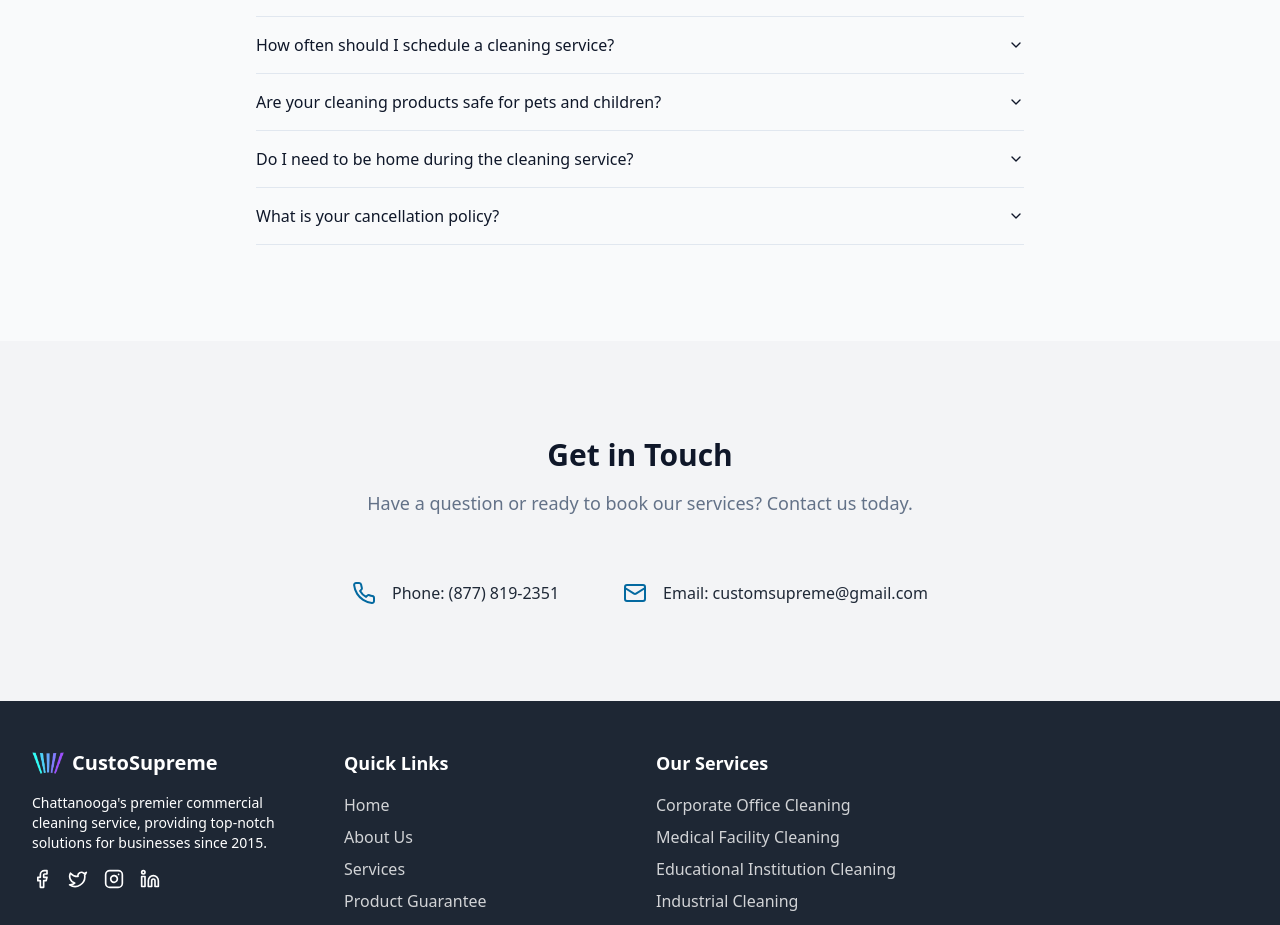
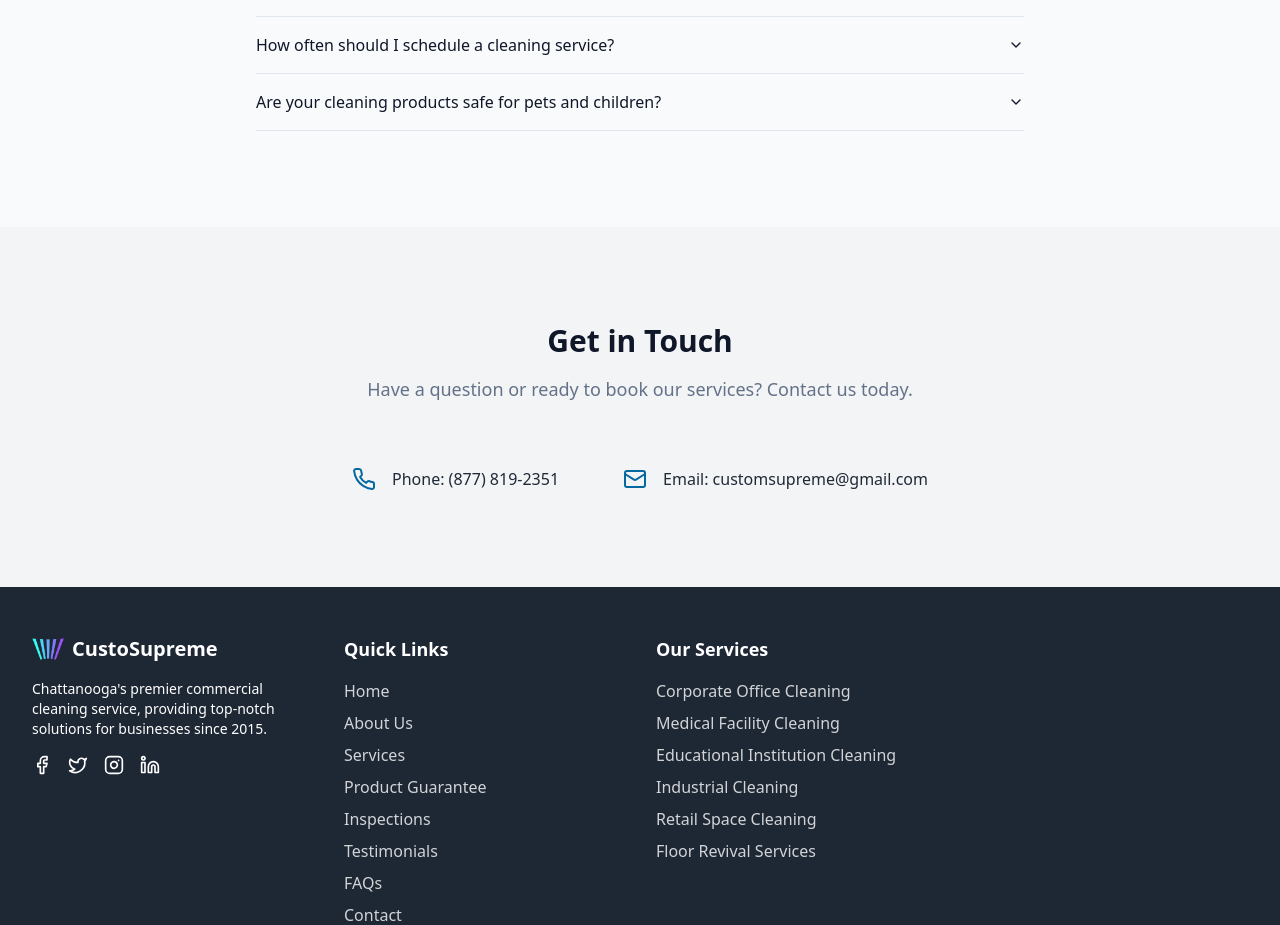
Before and after one commit to ss251/custo-supreme, a Next.js app: page / in a window 1280 px wide. Shown: the part 6042-6967 px from the top of the page. Built offline with nearby package versions, Linux system fonts and the light colour scheme.

Commit message:
chore: remove sections on FAQ that talk about residential

```diff
--- a/components/FAQSection.tsx
+++ b/components/FAQSection.tsx
@@ -13,20 +13,12 @@ const faqs = [
   },
   {
     question: "How often should I schedule a cleaning service?",
-    answer: "The frequency of cleaning depends on your specific needs. We offer weekly, bi-weekly, and monthly services, as well as one-time deep cleans. We'll work with you to determine the best schedule for your home or business."
+    answer: "The frequency of cleaning depends on your specific needs. We offer weekly, bi-weekly, and monthly services, as well as one-time deep cleans. We'll work with you to determine the best schedule for your business."
   },
   {
     question: "Are your cleaning products safe for pets and children?",
     answer: "Yes, we use eco-friendly, non-toxic cleaning products that are safe for pets, children, and the environment. If you have specific concerns or allergies, please let us know, and we can adjust our cleaning methods accordingly."
   },
-  {
-    question: "Do I need to be home during the cleaning service?",
-    answer: "It's not necessary for you to be home during the cleaning. Many of our clients provide us with a key or access code. We ensure the security of your property and can accommodate your preferred method of entry."
-  },
-  {
-    question: "What is your cancellation policy?",
-    answer: "We understand that plans can change. We ask for at least 24 hours' notice for any cancellations or rescheduling. Late cancellations may be subject to a fee."
-  }
 ];
 
 export function FAQSection() {
```
